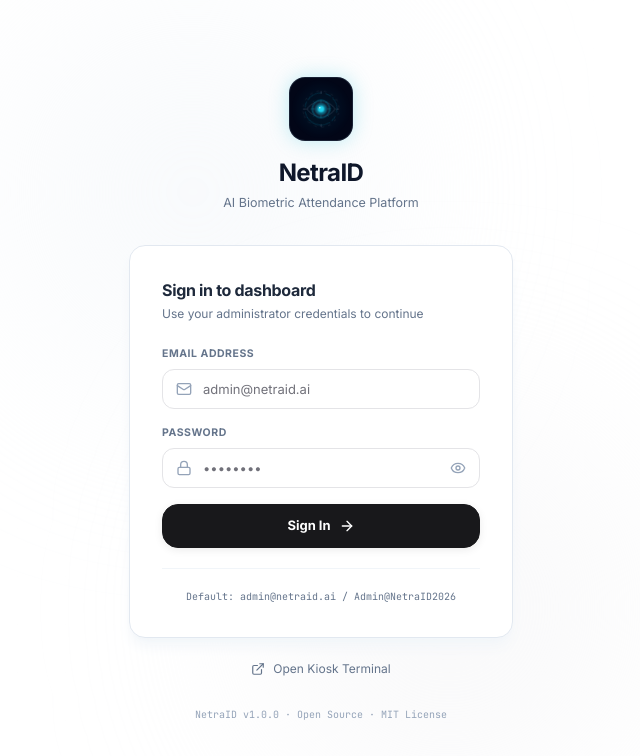
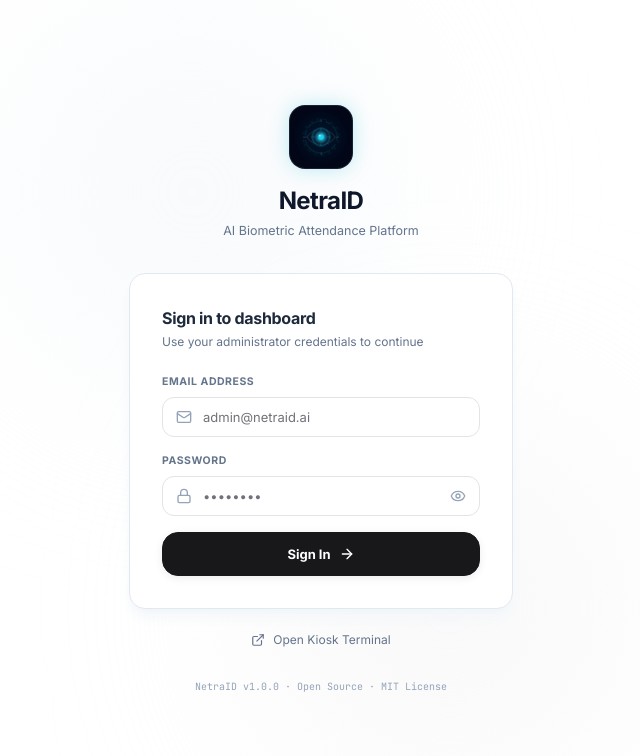
Before and after one commit to Pavanupadhyay27/NEtraAi, a Next.js app in the folder frontend/: page / in a window 1280 px wide. Shown: the top 756 px of the page, without its empty margins (319-959 px from the left). Built offline with nearby package versions, Linux system fonts and the light colour scheme.

Commit message:
fix: remove login helper and resolve kiosk mixed content blocker

```diff
--- a/frontend/app/kiosk/page.tsx
+++ b/frontend/app/kiosk/page.tsx
@@ -110,11 +110,8 @@ export default function KioskPage() {
     const base64 = canvas.toDataURL("image/jpeg", 0.82);
     setScanning(true);
     try {
-      const host = window.location.hostname;
-      const port = window.location.port ? `:${window.location.port}` : "";
-
-      // Connect to the backend running at port 8000
-      const url = `http://${host}:8000/api/v1/kiosk/scan`;
+      // Connect to the backend running at the configured URL
+      const url = `${getBackendUrl()}/kiosk/scan`;
       const res = await fetch(url, {
         method: "POST",
         headers: { "Content-Type": "application/json" },
@@ -146,8 +143,8 @@ export default function KioskPage() {
       setMatchTime(new Date().toLocaleTimeString([], { hour: "2-digit", minute: "2-digit", second: "2-digit", hour12: true }));
       triggerCooldown(4500);
       if (voiceEnabled && data.tts_url) {
-        const host = window.location.hostname;
-        new Audio(`http://${host}:8000${data.tts_url}`).play().catch((err) => {
+        const backendBaseUrl = getBackendUrl().replace("/api/v1", "");
+        new Audio(`${backendBaseUrl}${data.tts_url}`).play().catch((err) => {
           console.error("Autoplay voice greeting failed:", err);
         });
       }
--- a/frontend/app/page.tsx
+++ b/frontend/app/page.tsx
@@ -201,13 +201,6 @@ export default function LoginPage() {
               )}
             </button>
           </form>
-
-          {/* Default credentials hint */}
-          <div className="mt-5 pt-5 border-t border-slate-100">
-            <p className="text-[10px] text-slate-500 text-center font-mono">
-              Default: admin@netraid.ai / Admin@NetraID2026
-            </p>
-          </div>
         </div>
 
         {/* Kiosk link */}
```
